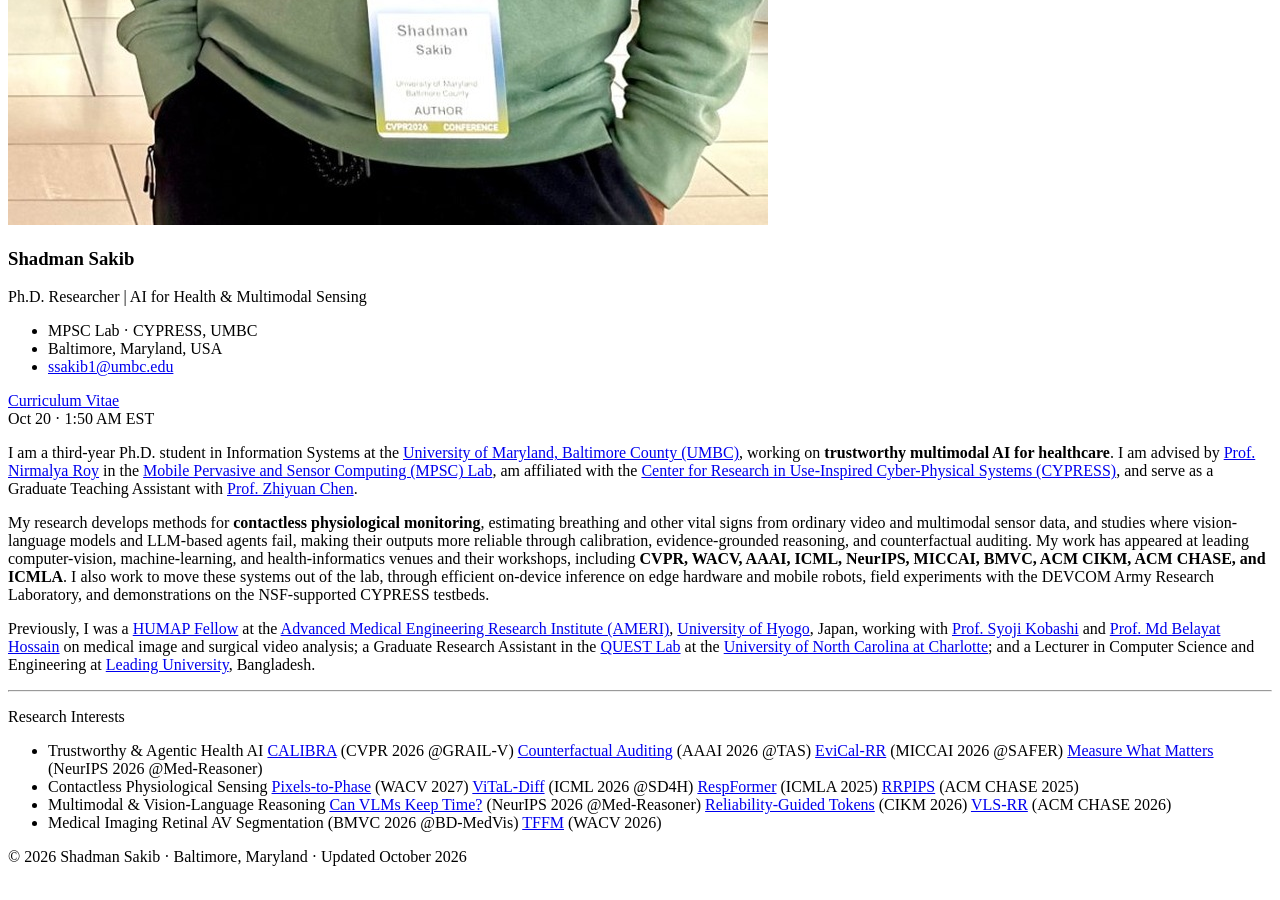
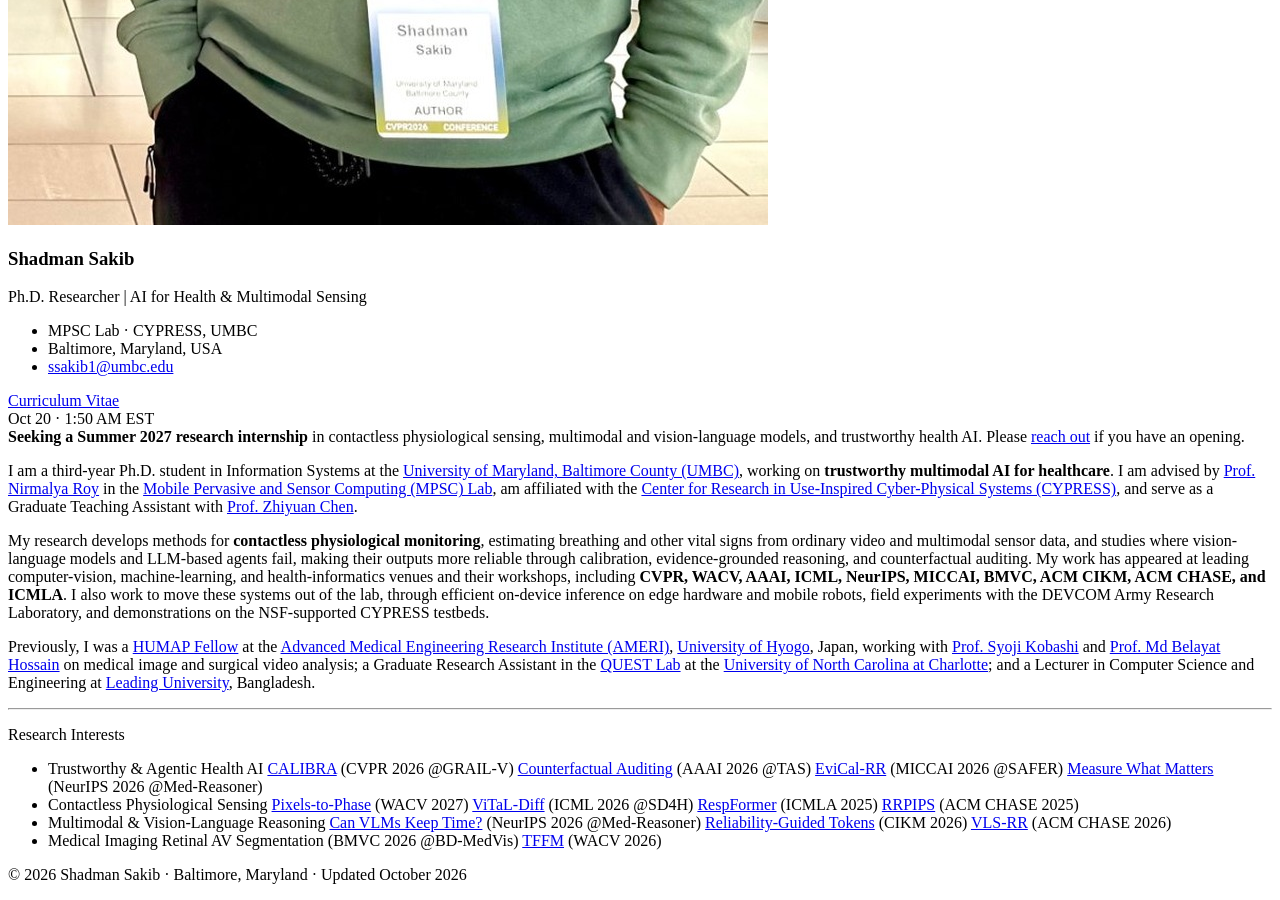
Before and after one commit to sakibshadman/sakibshadman.github.io, a Jekyll site: the page built from _pages/includes/intro.md, in a window 1280 px wide and 900 px high, scrolled down 1108 px. Built offline with Jekyll 4.4.1, drawn with Linux system fonts in a browser that asks for light colours; our own code applies the rules of GitHub Pages for plain Markdown files.

Commit message:
Add files via upload

```diff
--- a/_pages/includes/intro.md
+++ b/_pages/includes/intro.md
@@ -1,3 +1,8 @@
+<div class="avail">
+  <i class="fas fa-bullhorn avail__icon" aria-hidden="true"></i>
+  <span class="avail__text"><strong>Seeking a Summer 2027 research internship</strong> in contactless physiological sensing, multimodal and vision-language models, and trustworthy health AI. Please <a href="mailto:ssakib1@umbc.edu?subject=Summer%202027%20Research%20Internship">reach out</a> if you have an opening.</span>
+</div>
+
 I am a third-year Ph.D. student in Information Systems at the [University of Maryland, Baltimore County (UMBC)](https://umbc.edu/), working on **trustworthy multimodal AI for healthcare**. I am advised by [Prof. Nirmalya Roy](https://artiamas.umd.edu/nirmalya-roy/) in the [Mobile Pervasive and Sensor Computing (MPSC) Lab](https://mpsc.umbc.edu/home), am affiliated with the [Center for Research in Use-Inspired Cyber-Physical Systems (CYPRESS)](https://cypress.umbc.edu/), and serve as a Graduate Teaching Assistant with [Prof. Zhiyuan Chen](https://userpages.umbc.edu/~zhchen/).
 
 My research develops methods for **contactless physiological monitoring**, estimating breathing and other vital signs from ordinary video and multimodal sensor data, and studies where vision-language models and LLM-based agents fail, making their outputs more reliable through calibration, evidence-grounded reasoning, and counterfactual auditing. My work has appeared at leading computer-vision, machine-learning, and health-informatics venues and their workshops, including **CVPR, WACV, AAAI, ICML, NeurIPS, MICCAI, BMVC, ACM CIKM, ACM CHASE, and ICMLA**. I also work to move these systems out of the lab, through efficient on-device inference on edge hardware and mobile robots, field experiments with the DEVCOM Army Research Laboratory, and demonstrations on the NSF-supported CYPRESS testbeds.
```
